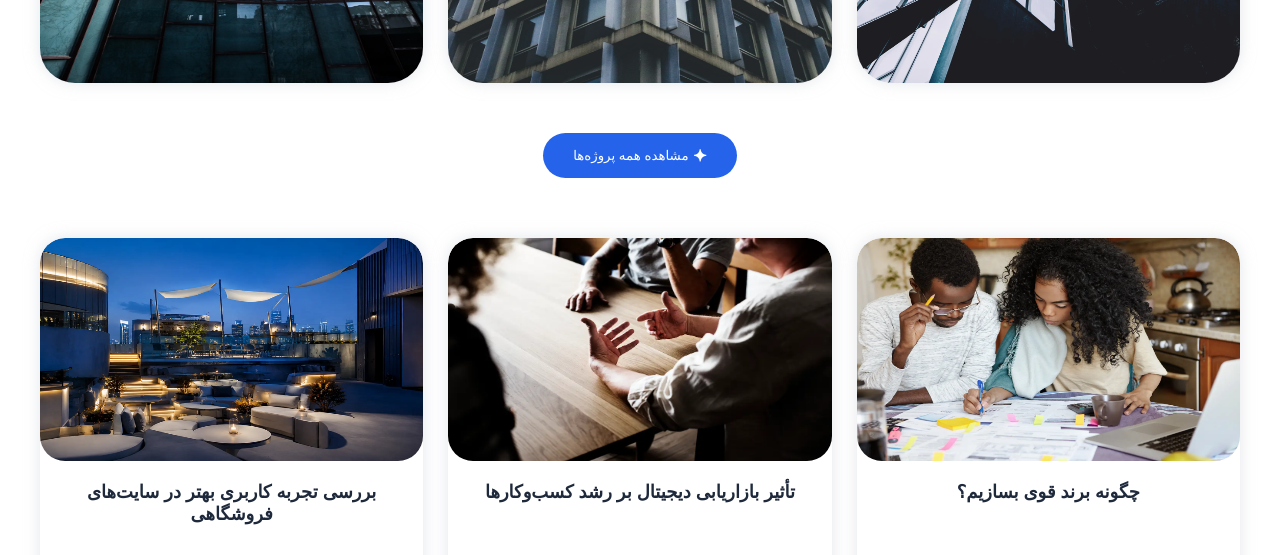
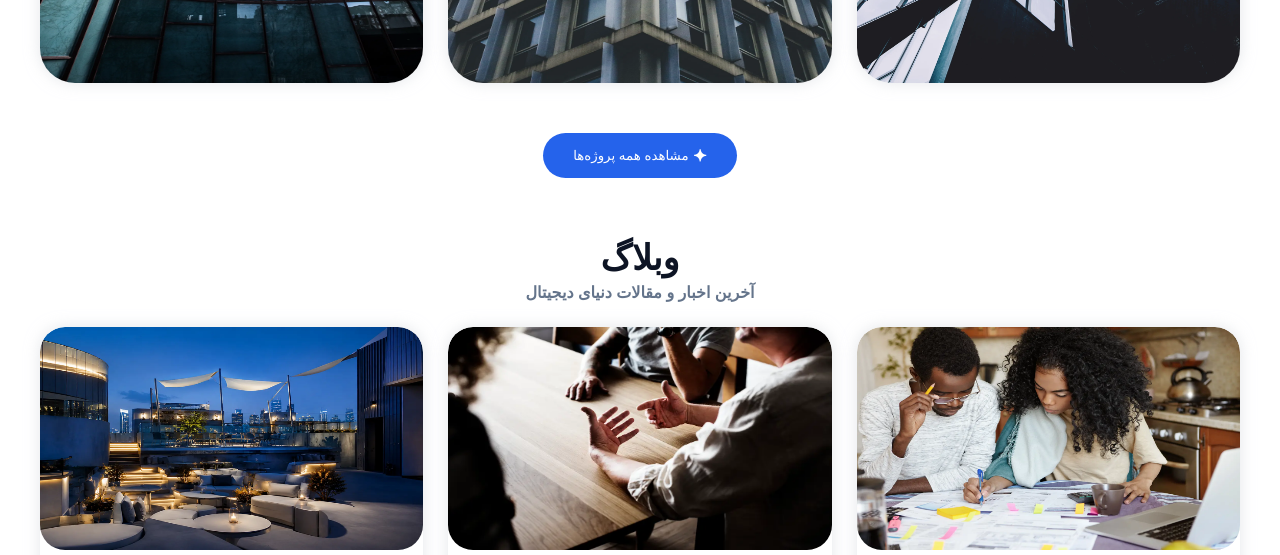
Before and after one commit to a-m-i-r-888/portfolio-1, a plain HTML site: page index.html in a window 1280 px wide. Shown: the part 2495-3050 px from the top of the page. Drawn offline with nearby package versions, Linux system fonts and the light colour scheme; a script that the page names is missing; a web font is replaced by a local one.

Commit message:
main page edited

```diff
--- a/Css/abous-us.css
+++ b/Css/abous-us.css
@@ -359,7 +359,7 @@ header {
   display: flex;
   flex-direction: row;
   justify-content: center;
-  gap: 25px;
+  gap: 30px;
   width: 95%;
   max-width: 1200px;
   padding: 35px 0px 0px;
@@ -369,13 +369,13 @@ header {
   display: flex;
   flex-direction: column;
   align-items: center;
-  gap: 25px;
+  justify-content: start;
+  gap: 40px;
   overflow: hidden;
   border: none;
   width: 24%;
   box-shadow: 0px 0px 15px #d1d5da96;
   border-radius: 25px;
-
 }
 
 .img-container {
--- a/Css/contact-us.css
+++ b/Css/contact-us.css
@@ -251,7 +251,7 @@ header {
   padding: 25px 25px 35px 25px;
   overflow: hidden;
   border: none;
-  border-radius: 13px;
+  border-radius: 18px;
   gap: 15px;
   box-shadow: 0px 0px 15px #d1d5da96;
   /* margin-top: 60px; */
@@ -308,7 +308,7 @@ form textarea {
 .info-contaienr {
   flex-direction: row;
   box-shadow: 0px 0px 15px #d1d5da96;
-  border-radius: 13px;
+  border-radius: 18px;
   height: 100%;
   justify-content: center;
   padding: 0px 25px;
--- a/Css/style.css
+++ b/Css/style.css
@@ -806,6 +806,25 @@ header {
   padding: 0px 0px 20px;
 }
 
+.sixth-section-content {
+  display: flex;
+  flex-direction: column;
+  align-items: center;
+  padding: 0px 0px 25px;
+}
+
+.sixth-section-content h2 {
+  color: #0d1424;
+  font-size: 35px;
+  margin-bottom: 5px;
+}
+
+.sixth-section-content p {
+  color: #64748b;
+  font-size: 16px;
+  font-weight: bold;
+}
+
 .teammate-contaimer {
   display: flex;
   flex-direction: row;
--- a/index.html
+++ b/index.html
@@ -408,6 +408,10 @@
       </div>
     </section>
     <section class="sixth-section">
+      <div class="sixth-section-content">
+        <h2>وبلاگ</h2>
+        <p>آخرین اخبار و مقالات دنیای دیجیتال</p>
+      </div>
       <div class="teammate-contaimer">
         <div class="teammate-card">
           <div class="img-container">
```
